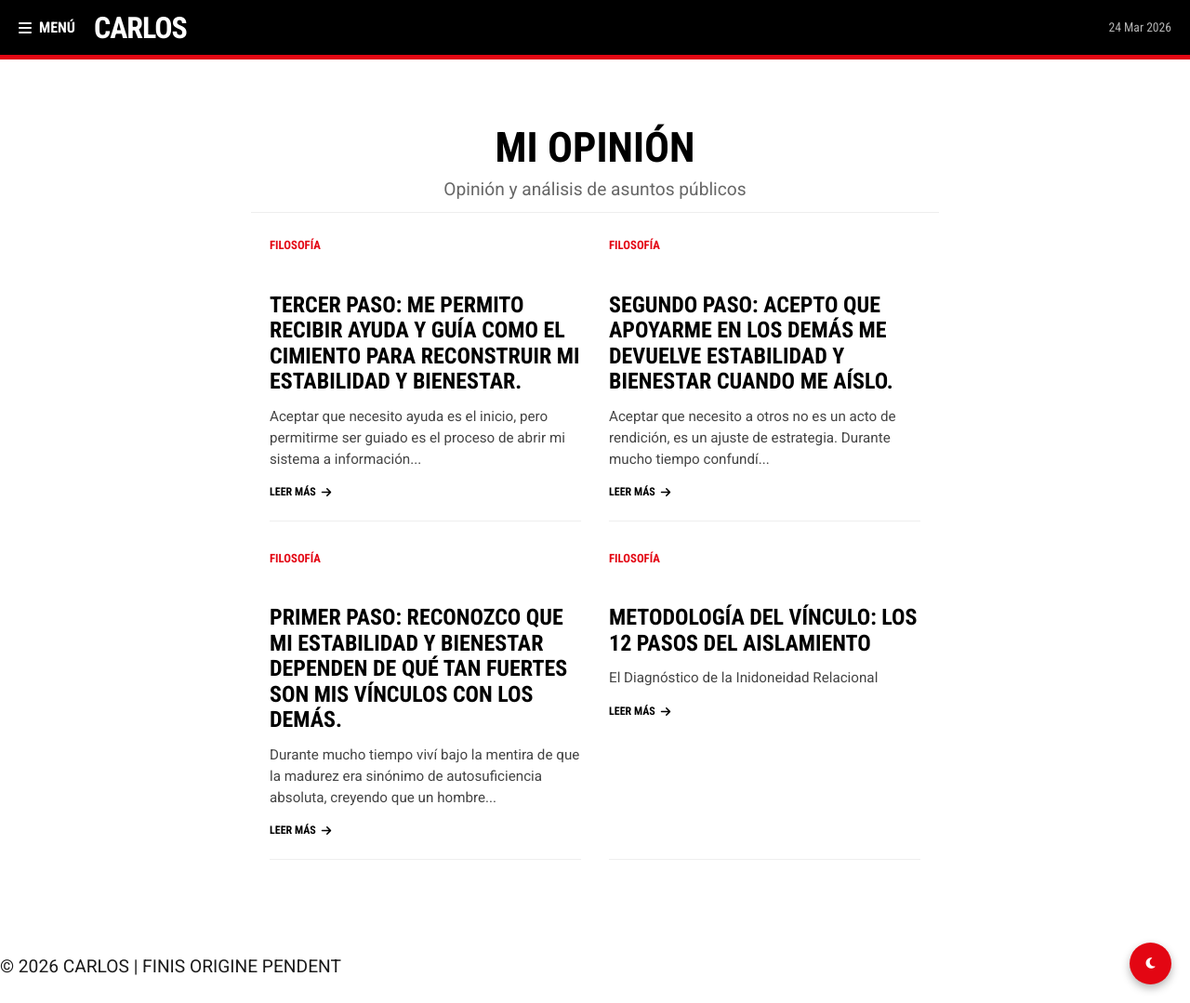
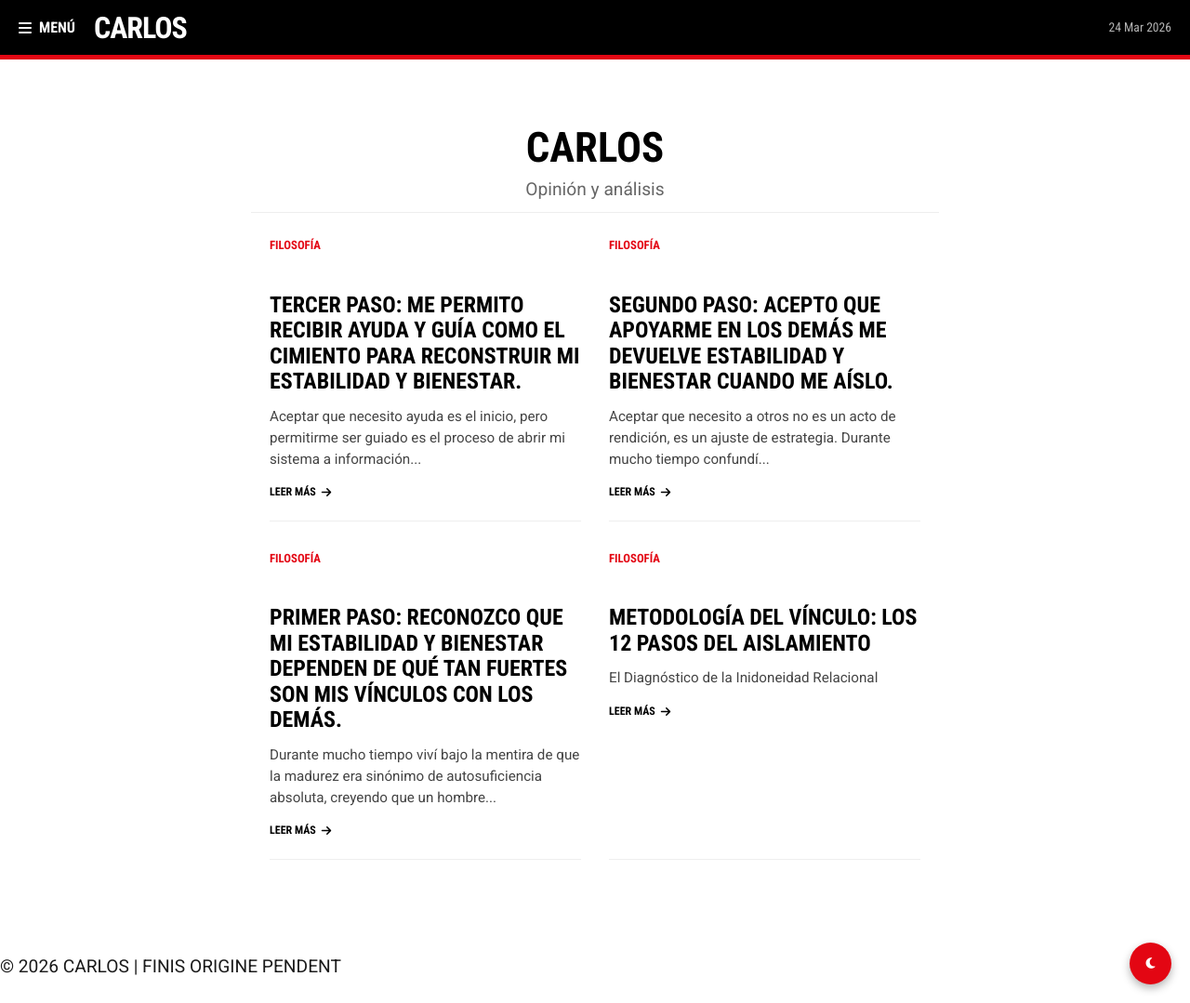
Before and after one commit to cafrhein/muro, a Jekyll site: the page built from index.html, in a window 1280 px wide and 1079 px high. Shown: the whole window at 93% size. Built offline with Jekyll 4.4.1, drawn with Linux system fonts in a browser that asks for light colours.

Commit message:
Update index.html

```diff
--- a/index.html
+++ b/index.html
@@ -4,8 +4,8 @@ title: Portada | Carlos
 ---
 
 <section class="rt-hero">
-    <h1>Mi opinión</h1>
-    <p class="rt-subtitle">Opinión y análisis de asuntos públicos</p>
+    <h1>Carlos</h1>
+    <p class="rt-subtitle">Opinión y análisis</p>
 </section>
 
 <div class="news-grid">
```
